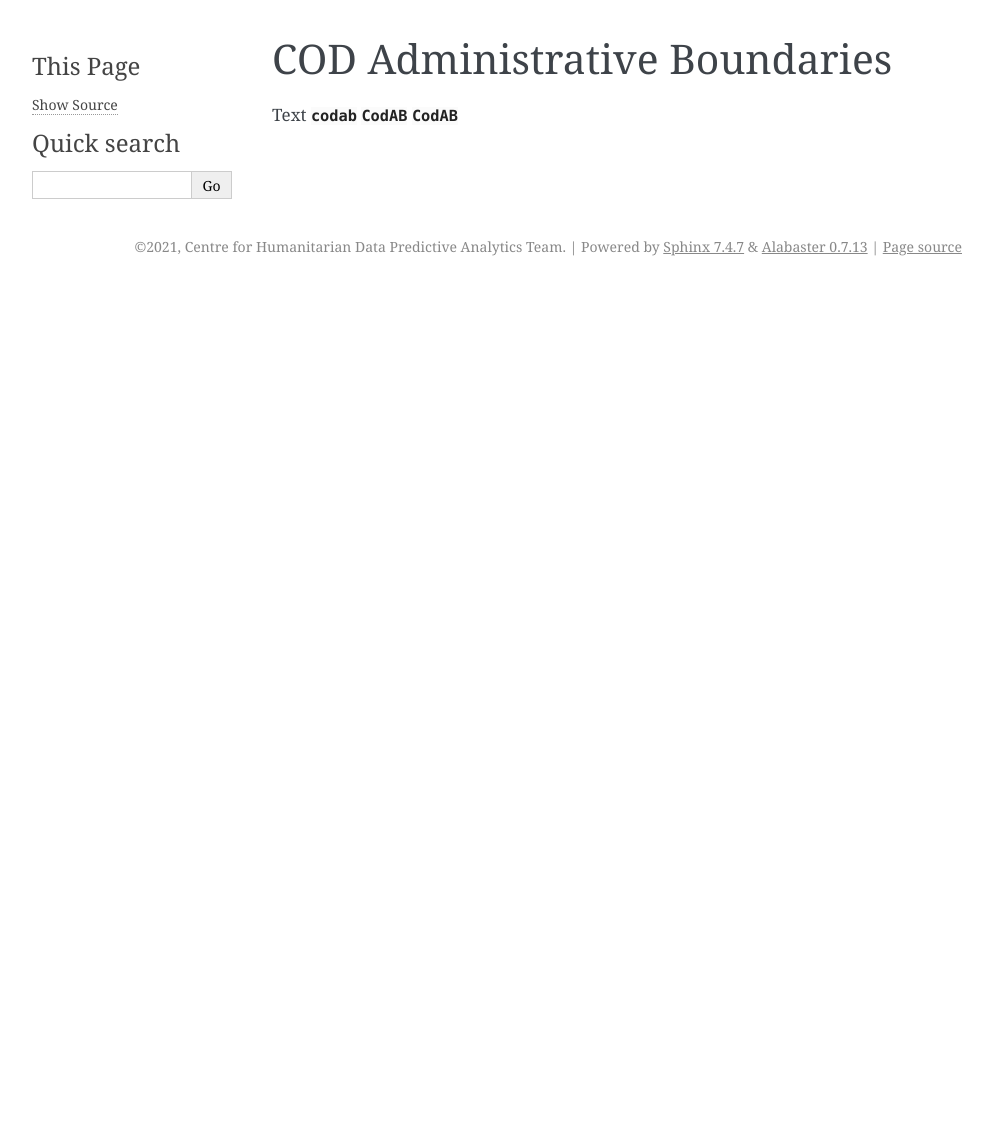
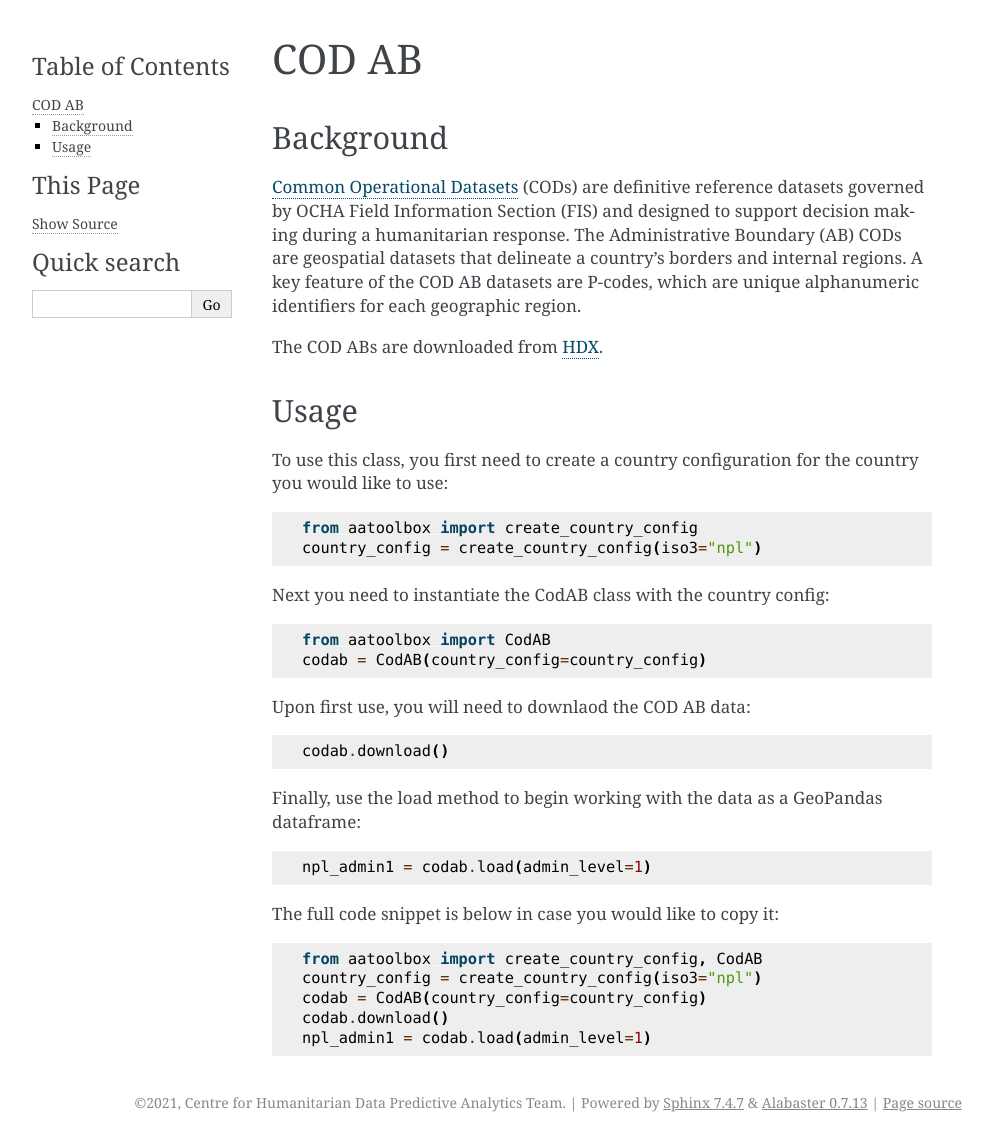
Before and after one commit to OCHA-DAP/ocha-anticipy, a Sphinx documentation site: the page built from docs/source/datasources/codab.rst, in a window 1280 px wide. Shown: the whole page, without its empty margins (148-1141 px from the left). Built offline with Sphinx 7.4.7, drawn with Linux system fonts in a browser that asks for light colours; before the commit the page ends 900 px from its top, so only the background shows below that.

Commit message:
Add more text

```diff
--- a/docs/source/api.rst
+++ b/docs/source/api.rst
@@ -3,7 +3,3 @@ AA Toolbox API
 
 .. automodule:: aatoolbox
    :members:
-
-.. toctree::
-   :maxdepth: 2
-   :caption: Contents:
--- a/docs/source/conf.py
+++ b/docs/source/conf.py
@@ -17,6 +17,8 @@ sys.path.insert(0, os.path.abspath("../.."))
 
 # -- Project information -----------------------------------------------------
 
+project = "AA Toolbox"
+author = "Centre for Humanitarian Data Predictive Analytics Team"
 copyright = "2021, Centre for Humanitarian Data Predictive Analytics Team"
 
 # -- General configuration ---------------------------------------------------
@@ -47,7 +49,6 @@ apidoc_output_dir = "."
 
 # The theme to use for HTML and HTML Help pages.  See the documentation for
 # a list of builtin themes.
-#
 html_theme = "alabaster"
 
 # Add any paths that contain custom static files (such as style sheets) here,
--- a/docs/source/datasources/codab.rst
+++ b/docs/source/datasources/codab.rst
@@ -1,7 +1,58 @@
-COD Administrative Boundaries
-=============================
+COD AB
+======
 
-Text
-:mod:`~aatoolbox.datsources.codab`
-:class:`~aatoolbox.datsources.codab.codab.CodAB`
-:class:`~aatoolbox.CodAB`
+Background
+----------
+
+`Common Operational Datasets <https://cod.unocha.org>`_
+(CODs) are definitive reference datasets governed by OCHA Field Information
+Section (FIS) and designed
+to support decision making during a humanitarian response.
+The Administrative Boundary (AB) CODs are geospatial datasets that
+delineate a country's borders and internal regions.
+A key feature of the COD AB datasets are P-codes, which are unique
+alphanumeric identifiers for each geographic region.
+
+The COD ABs are downloaded from `HDX <https://data.humdata.org/>`_.
+
+
+Usage
+-----
+
+To use this class, you first need to create a country configuration
+for the country you would like to use:
+
+.. code-block:: python
+
+    from aatoolbox import create_country_config
+    country_config = create_country_config(iso3="npl")
+
+Next you need to instantiate the CodAB class with the country config:
+
+.. code-block:: python
+
+    from aatoolbox import CodAB
+    codab = CodAB(country_config=country_config)
+
+Upon first use, you will need to downlaod the COD AB data:
+
+.. code-block:: python
+
+    codab.download()
+
+Finally, use the load method to begin working with the data as a
+GeoPandas dataframe:
+
+.. code-block:: python
+
+    npl_admin1 = codab.load(admin_level=1)
+
+The full code snippet is below in case you would like to copy it:
+
+.. code-block:: python
+
+    from aatoolbox import create_country_config, CodAB
+    country_config = create_country_config(iso3="npl")
+    codab = CodAB(country_config=country_config)
+    codab.download()
+    npl_admin1 = codab.load(admin_level=1)
--- a/docs/source/index.rst
+++ b/docs/source/index.rst
@@ -16,7 +16,7 @@ and detailed guides on the individual data sources plus any
 additional functionality.
 
 .. toctree::
-   :maxdepth: 2
+   :maxdepth: 1
 
    introduction
    quickstart
@@ -29,10 +29,9 @@ API Reference
 Detailed information on specific classes, methods, and functions.
 
 .. toctree::
-   :maxdepth: 2
+   :maxdepth: 1
 
    api
-
 
 Miscellaneous
 -------------
```
Also changed, not shown: docs/source/datasources/iri.rst (+100 -1 lines), 3 other files.
